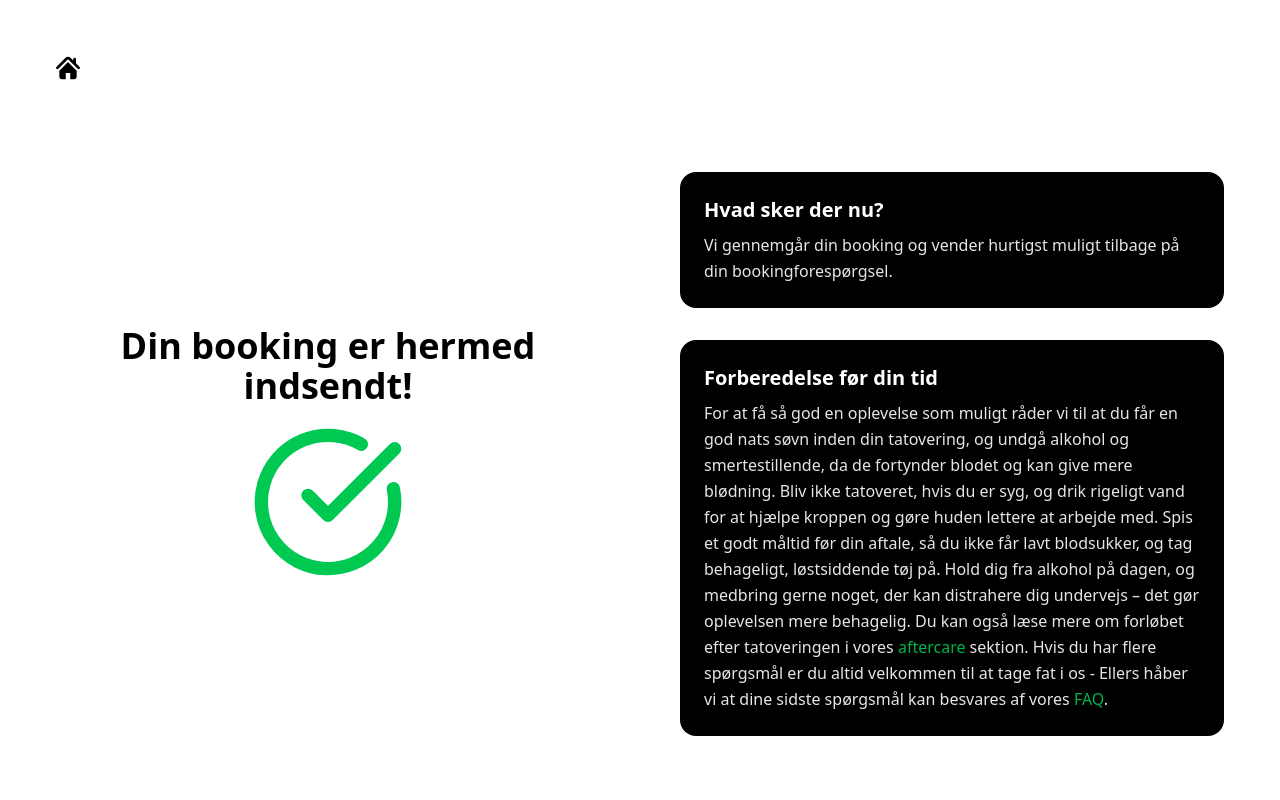
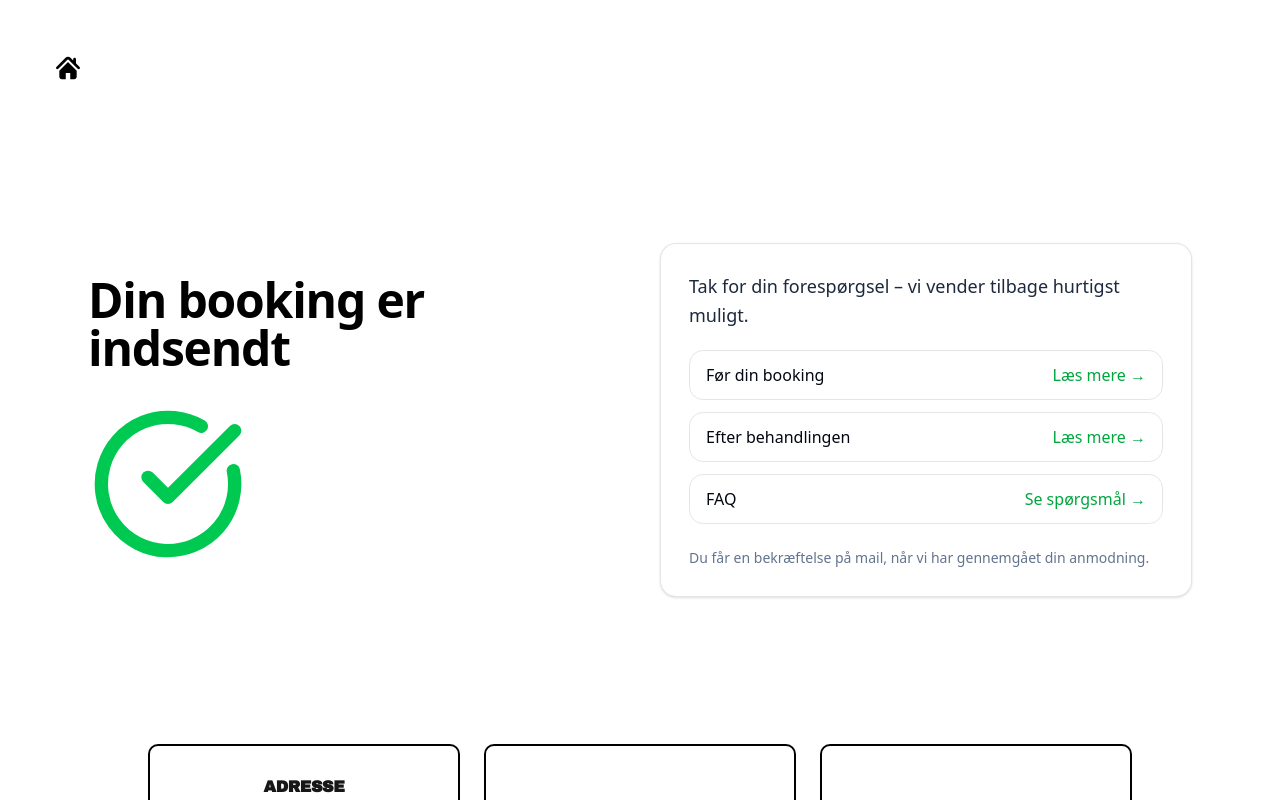
Before and after one commit to nordbobirk/02369-project, a Next.js app: page /booking/confirmation in a window 1280 px wide. Shown: the top 800 px of the page. Built offline with nearby package versions, Linux system fonts and the light colour scheme.

Commit message:
Changes to "booking/confirmation" - New links added and layout changed

```diff
--- a/src/app/(public)/booking/confirmation/components/Confirm.tsx
+++ b/src/app/(public)/booking/confirmation/components/Confirm.tsx
@@ -3,43 +3,58 @@ import { CheckCircle } from "lucide-react";
 
 export default function Confirm() {
     return (
-        <section className="-mx-[calc(50vw-50%)] w-screen min-h-svh p-8">
-            <div className="pointer-events-none fixed inset-0 z-50" />
-
-            <div className="mx-auto max-w-7xl grid grid-cols-1 md:grid-cols-12 gap-8">
-                <div className="md:col-span-6 rounded-2xl p-6
-                flex flex-col items-center justify-center text-center gap-4
-                min-h-[320px] md:min-h-[50svh]">
-                    <h1 className="text-4xl font-bold text-black">
-                        Din booking er hermed indsendt!
-                    </h1>
-                    <CheckCircle className="h-40 w-40 text-green-500" />
-                </div>
-
-                <div className="md:col-span-6 rounded-2xl p-6 flex flex-col gap-8">
-                    <div className="rounded-2xl bg-black p-6 text-white">
-                        <h3 className="text-xl font-bold mb-2">Hvad sker der nu?</h3>
-                        <p className="leading-relaxed opacity-90">
-                            Vi gennemgår din booking og vender hurtigst muligt tilbage på din bookingforespørgsel.
-                        </p>
+        <section className="-mx-[calc(50vw-50%)] w-screen">
+            <div className="mx-auto max-w-6xl px-6 py-16">
+                {/* Balanced two-column layout, vertically centered */}
+                <div className="grid grid-cols-1 md:grid-cols-12 gap-10 items-center min-h-[60vh]">
+                    {/* Left: big headline + icon */}
+                    <div className="md:col-span-6">
+                        <h1 className="text-4xl md:text-5xl font-extrabold tracking-tight text-black">
+                            Din booking er indsendt
+                        </h1>
+                        <div className="mt-8">
+                            <CheckCircle className="h-32 w-32 md:h-40 md:w-40 text-green-500" />
+                        </div>
                     </div>
 
-                    <div className="rounded-2xl bg-black p-6 text-white">
-                        <h3 className="text-xl font-bold mb-2">Forberedelse før din tid</h3>
-                        <p className="leading-relaxed opacity-90">
-                            For at få så god en oplevelse som muligt råder vi til at du får en god nats søvn inden din
-                            tatovering, og undgå alkohol og smertestillende, da de
-                            fortynder blodet og kan give mere blødning. Bliv ikke tatoveret, hvis du er syg, og drik
-                            rigeligt vand for at hjælpe kroppen og gøre huden lettere at arbejde med.
-                            Spis et godt måltid før din aftale, så du ikke får lavt blodsukker, og tag behageligt,
-                            løstsiddende tøj på. Hold dig fra alkohol på dagen, og medbring gerne noget, der kan
-                            distrahere dig undervejs – det gør oplevelsen mere behagelig. Du kan også læse mere
-                            om forløbet efter tatoveringen i vores <a href="/aftercare" className="text-green-500
-                            hover:underline">aftercare</a> sektion.
-                            Hvis du har flere spørgsmål er du altid velkommen til at tage fat i os - Ellers håber vi at
-                            dine sidste spørgsmål kan besvares af vores <a href="/faq" className="text-green-500
-                            hover:underline">FAQ</a>.
-                        </p>
+                    {/* Right: compact card with copy + clear links */}
+                    <div className="md:col-span-6">
+                        <div className="rounded-2xl border border-black/10 bg-white shadow-sm p-6 md:p-7">
+                            <p className="text-base md:text-lg leading-relaxed text-slate-800">
+                                Tak for din forespørgsel – vi vender tilbage hurtigst muligt.
+                            </p>
+
+                            <div className="mt-5 space-y-3">
+                                <a
+                                    href="/beforeBooking"
+                                    className="inline-flex items-center justify-between w-full rounded-xl border border-black/10 px-4 py-3 text-left hover:bg-slate-50 transition"
+                                >
+                                    <span className="font-medium">Før din booking</span>
+                                    <span className="text-green-600">Læs mere →</span>
+                                </a>
+
+                                <a
+                                    href="/aftercare"
+                                    className="inline-flex items-center justify-between w-full rounded-xl border border-black/10 px-4 py-3 text-left hover:bg-slate-50 transition"
+                                >
+                                    <span className="font-medium">Efter behandlingen</span>
+                                    <span className="text-green-600">Læs mere →</span>
+                                </a>
+
+                                <a
+                                    href="/faq"
+                                    className="inline-flex items-center justify-between w-full rounded-xl border border-black/10 px-4 py-3 text-left hover:bg-slate-50 transition"
+                                >
+                                    <span className="font-medium">FAQ</span>
+                                    <span className="text-green-600">Se spørgsmål →</span>
+                                </a>
+                            </div>
+
+                            {/* small reassurance line */}
+                            <p className="mt-6 text-sm text-slate-500">
+                                Du får en bekræftelse på mail, når vi har gennemgået din anmodning.
+                            </p>
+                        </div>
                     </div>
                 </div>
             </div>
```
